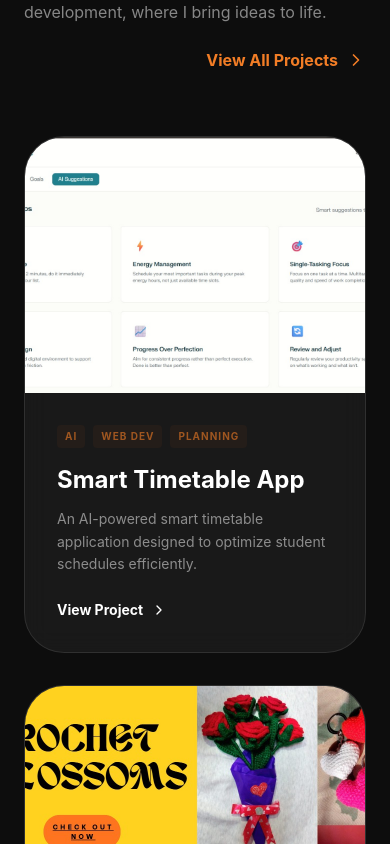
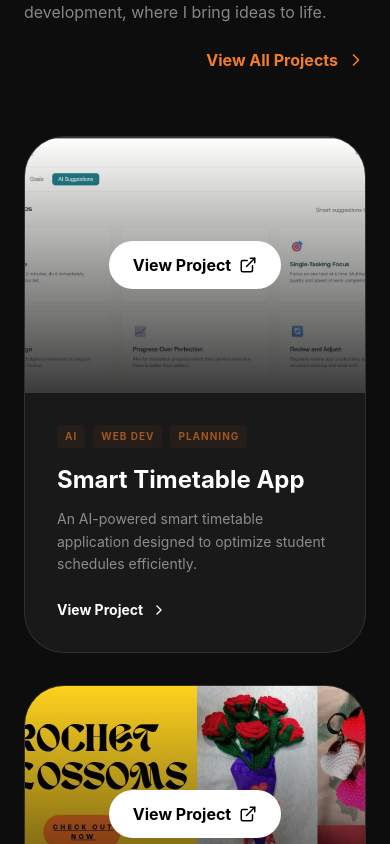
Before and after one commit to anishadsouza1207-star/My-Portfolio, a React (Vite) app: page / in a window 390 px wide. Shown: the part 4480-5324 px from the top of the page. Built offline with nearby package versions, Linux system fonts and the light colour scheme.

Commit message:
updated portfolio

```diff
--- a/src/App.tsx
+++ b/src/App.tsx
@@ -453,12 +453,12 @@ const Projects = () => {
                     }
                   }}
                 />
-                <div className="absolute inset-0 bg-gradient-to-t from-dark-bg/80 to-transparent opacity-0 group-hover:opacity-100 transition-opacity flex items-center justify-center">
+                <div className="absolute inset-0 bg-gradient-to-t from-dark-bg/80 to-transparent opacity-100 md:opacity-0 md:group-hover:opacity-100 transition-opacity flex items-center justify-center">
                   <a
                     href={project.link}
                     target="_blank"
                     rel="noopener noreferrer"
-                    className="px-6 py-3 bg-white text-black font-bold rounded-full flex items-center gap-2 transform translate-y-4 group-hover:translate-y-0 transition-transform"
+                    className="px-6 py-3 bg-white text-black font-bold rounded-full flex items-center gap-2 transform translate-y-0 md:translate-y-4 md:group-hover:translate-y-0 transition-transform"
                   >
                     View Project <ExternalLink size={18} />
                   </a>
```
